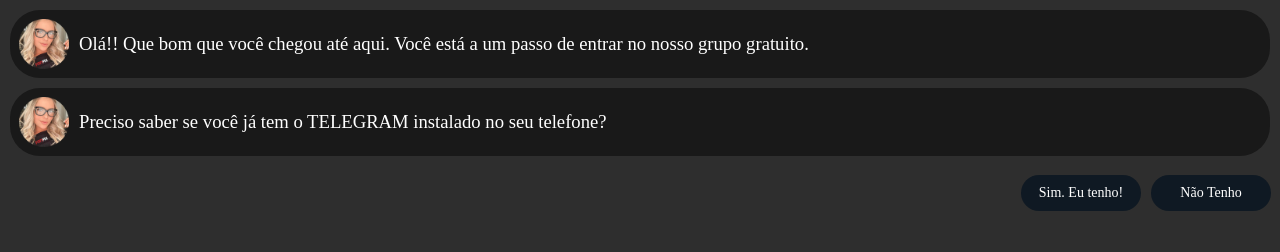
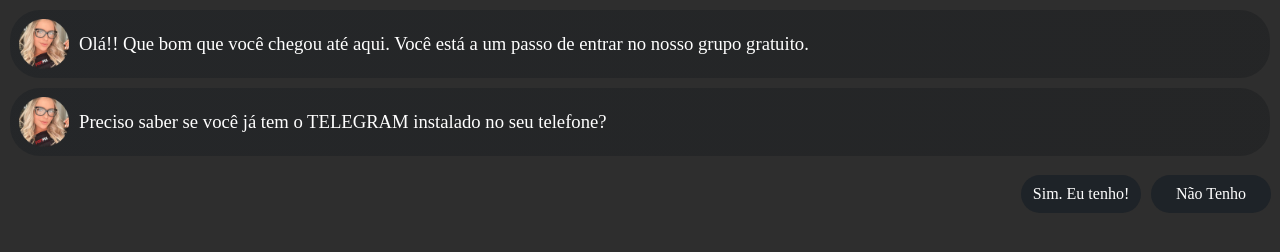
Before and after one commit to lucaspasseri07/botcamilamarquesroleta, a plain HTML site: page index.html in a window 1280 px wide. Drawn offline with Linux system fonts and the light colour scheme; a web font is replaced by a local one.

Commit message:
Update style.css

```diff
--- a/style.css
+++ b/style.css
@@ -14,6 +14,7 @@ body {
 #chat-text {
     color: white;
     background-color: #191919;
+    background: linear-gradient(90deg, rgba(15,25,35,.3) -100%, rgba(15,15,15,.3) 200%);
     padding: 4px;
     margin: 10px;
     border-radius: 30px;
@@ -30,7 +31,7 @@ body {
     margin: 30px;
     padding: 20px;
     border-radius: 30px;
-    background-color: #567462;
+     background: linear-gradient(90deg, rgba(68, 99, 80, 0.3) 50%, rgba(40, 116,98, 0.3) 100%);
     position: absolute;
     margin-left: 14px;
     margin-top: 0px;
@@ -69,8 +70,8 @@ body {
     border: 0px;
     cursor: pointer;
     font-family: abzuka;
-    font-size: 14px;
-    background-color: #0f1923;
+    font-size: 16px;
+    background-color: rgba(15, 25, 35, .5);
     padding: 10px;
     margin-left: 10px;
     width: 120px;
```
